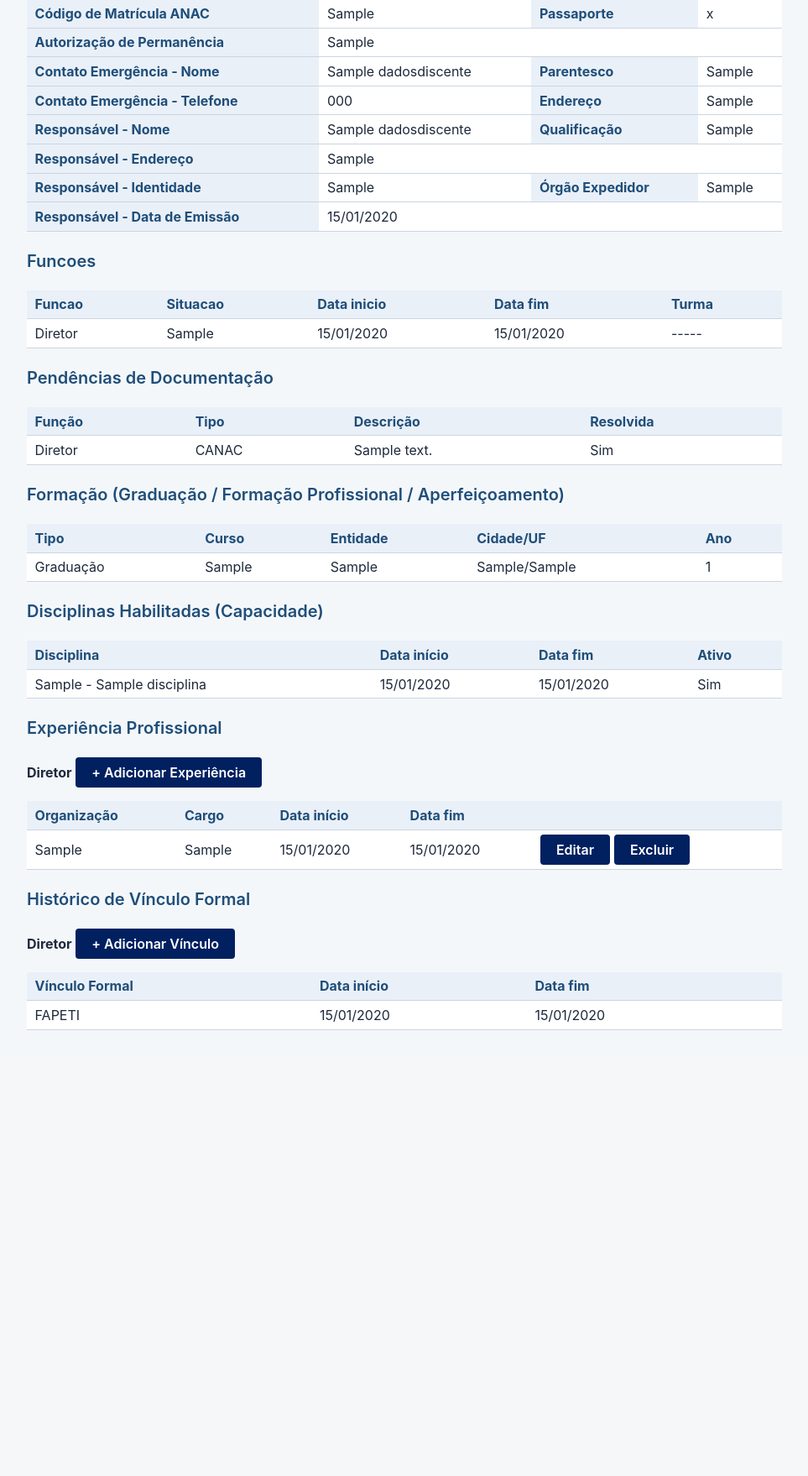
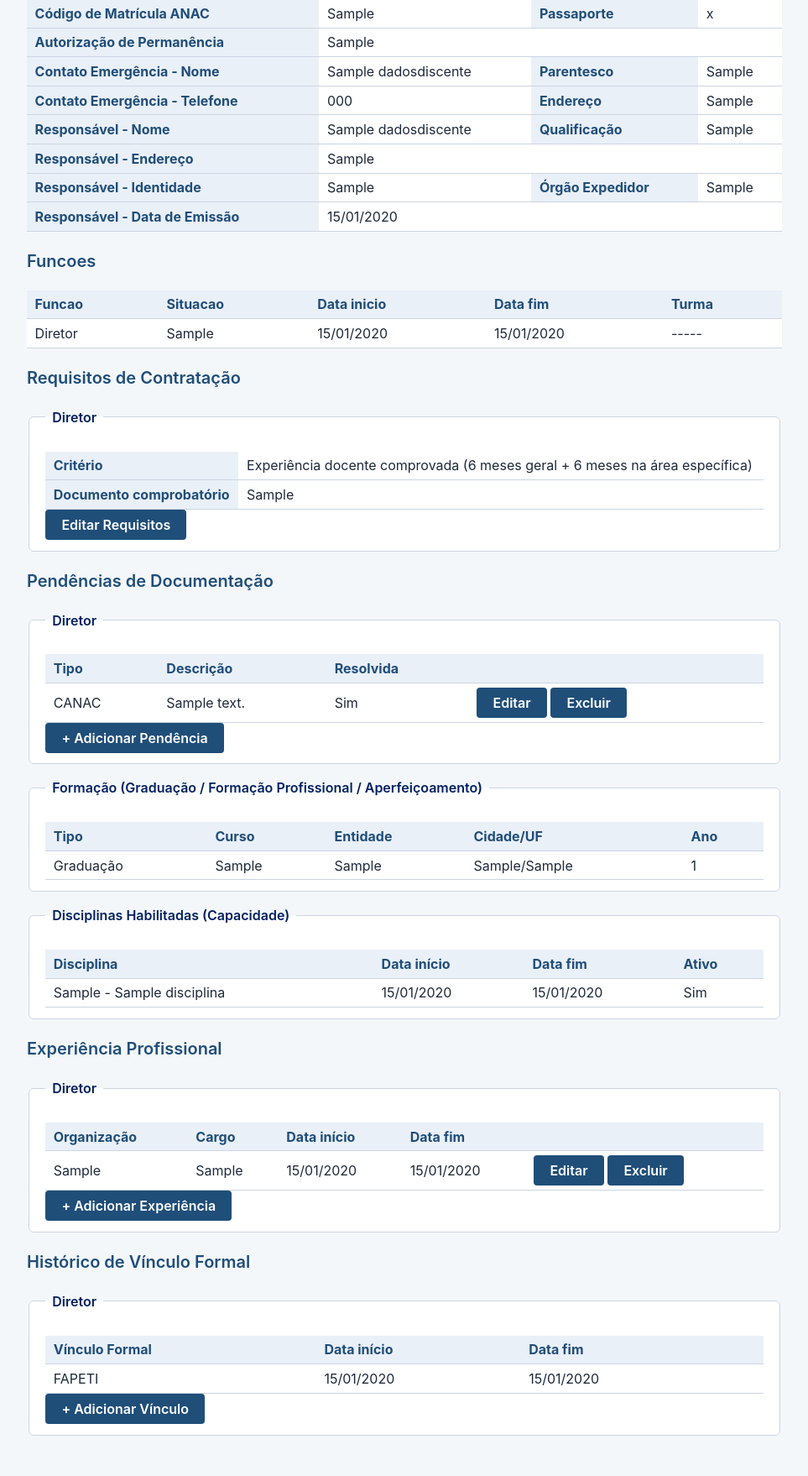
Before and after one commit to AssumFeres/gestao-escolar, a Django app: page /cadastros/1/ in a window 1280 px wide. Shown: the part 756-2514 px from the top of the page at 84% size, without its empty margins (158-1121 px from the left). Before the commit the page ends 1983 px from the top, so only its background shows below. Run offline with Django 5.2, Linux system fonts and the light colour scheme; data comes from the database, SQL or seed files in the repository; tables that the repository leaves empty hold one stand-in row (values such as "Sample post").

Commit message:
feat: CRUD de Pendencia, refino visual (fieldset/.btn-crud), Requisitos de Contratacao
CRUD via popup de PendenciaCadastro (Create/Update/Delete), ultima das
4 entidades repetiveis do cadastro inicial -- fecha a migracao de
arquitetura docs/21 para essa camada. EditarPendenciaCadastroView
preenche resolvida_em automaticamente ao marcar resolvida=True (e
limpa se desmarcar), sem expor esse campo no formulario.

Refino visual: nova classe .btn-crud (#1F4E79), separada de
--cor-primaria de proposito (nao afeta o resto do site). Pendencias/
Experiencia/Historico/Formacao/Capacidade agora em fieldset (reusa
estilo de card ja existente desde a Etapa 7.3), com botao +Adicionar
movido para o final de cada card.

Migration 0004: requisito_contratacao (RadioSelect, 3 opcoes RBAC 141)
e documento_comprobatorio (texto livre) em AtribuicaoFuncao -- aplica-se
a Docente e Gestao (nao Discente). Documento comprobatorio como texto
livre, nao FK, porque Gestao nunca tem FormacaoDocente (so Experiencia).
EditarRequisitoContratacaoView e a primeira entidade do CRUD independente
que nao e uma lista repetivel -- so Editar, sem Adicionar/Excluir.

Decisao registrada (Etapa B, NAO executada ainda): eliminar
preencher_requisitos_docente.html, consolidando o CRUD de Formacao em
detalhe.html.

Testado manualmente com sucesso: Adicionar/Editar/Excluir Pendencia,
marcar/desmarcar resolvida com resolvida_em automatico, Editar
Requisitos de Contratacao via radio, secao ausente para Discente,
regressao de Formacao/Vinculo/Experiencia.

pytest: 29 passed (sem cobertura automatizada para as Views/Forms
novas ainda).

```diff
--- a/cadastros/templates/cadastros/detalhe.html
+++ b/cadastros/templates/cadastros/detalhe.html
@@ -158,31 +158,75 @@ de Gestao Escolar{% endblock %} {% block content %}
 <p>Nenhuma funcao cadastrada.</p>
 {% endif %}
 
+<h3>Requisitos de Contratação</h3>
+{% for atribuicao in pessoa.atribuicoes.all %}
+  {% if atribuicao.funcao.categoria != 'DISCENTE' %}
+  <fieldset>
+    <legend>{{ atribuicao.funcao.nome }}</legend>
+    <table>
+      <tr>
+        <th>Critério</th>
+        <td>{{ atribuicao.get_requisito_contratacao_display|default:"-----" }}</td>
+      </tr>
+      <tr>
+        <th>Documento comprobatório</th>
+        <td>{{ atribuicao.documento_comprobatorio|default:"-----" }}</td>
+      </tr>
+    </table>
+    <button type="button" class="btn-abrir-modal-crud btn-crud"
+            data-url="{% url 'editar-requisito-contratacao' pk=atribuicao.id %}">
+      Editar Requisitos
+    </button>
+  </fieldset>
+  {% endif %}
+{% endfor %}
+
 <h3>Pendências de Documentação</h3>
+{% for atribuicao in pessoa.atribuicoes.all %}
+  <fieldset>
+    <legend>{{ atribuicao.funcao.nome }}</legend>
+    {% if atribuicao.pendencias.all %}
     <table>
       <thead>
         <tr>
-      <th>Função</th>
           <th>Tipo</th>
           <th>Descrição</th>
           <th>Resolvida</th>
+          <th></th>
         </tr>
       </thead>
       <tbody>
-    {% for atribuicao in pessoa.atribuicoes.all %}
         {% for pendencia in atribuicao.pendencias.all %}
         <tr>
-        <td>{{ atribuicao.funcao.nome }}</td>
           <td>{{ pendencia.get_tipo_display }}</td>
           <td>{{ pendencia.descricao|default:"-----" }}</td>
           <td>{{ pendencia.resolvida|yesno:"Sim,Não" }}</td>
+          <td>
+            <button type="button" class="btn-abrir-modal-crud btn-crud"
+                    data-url="{% url 'editar-pendencia' pk=pendencia.id %}">
+              Editar
+            </button>
+            <button type="button" class="btn-abrir-modal-crud btn-crud"
+                    data-url="{% url 'excluir-pendencia' pk=pendencia.id %}">
+              Excluir
+            </button>
+          </td>
         </tr>
-      {% endfor %}
         {% endfor %}
       </tbody>
     </table>
+    {% else %}
+    <p>Nenhuma pendência cadastrada.</p>
+    {% endif %}
+    <button type="button" class="btn-abrir-modal-crud btn-crud"
+            data-url="{% url 'adicionar-pendencia' pk=atribuicao.id %}">
+      + Adicionar Pendência
+    </button>
+  </fieldset>
+{% endfor %}
 
-<h3>Formação (Graduação / Formação Profissional / Aperfeiçoamento)</h3>
+<fieldset>
+  <legend>Formação (Graduação / Formação Profissional / Aperfeiçoamento)</legend>
   <table>
     <thead>
       <tr>
@@ -207,8 +251,10 @@ de Gestao Escolar{% endblock %} {% block content %}
       {% endfor %}
     </tbody>
   </table>
+</fieldset>
 
-<h3>Disciplinas Habilitadas (Capacidade)</h3>
+<fieldset>
+  <legend>Disciplinas Habilitadas (Capacidade)</legend>
   <table>
     <thead>
       <tr>
@@ -231,17 +277,14 @@ de Gestao Escolar{% endblock %} {% block content %}
       {% endfor %}
     </tbody>
   </table>
+</fieldset>
 
 <h3>Experiência Profissional</h3>
 {% for atribuicao in pessoa.atribuicoes.all %}
   {% if atribuicao.funcao.categoria == 'GESTAO' %}
-  <p>
-    <strong>{{ atribuicao.funcao.nome }}</strong>
-    <button type="button" class="btn-abrir-modal-crud"
-            data-url="{% url 'adicionar-experiencia' pk=atribuicao.id %}">
-      + Adicionar Experiência
-    </button>
-  </p>
+  <fieldset>
+    <legend>{{ atribuicao.funcao.nome }}</legend>
+    {% if atribuicao.experiencias_profissionais.all %}
     <table>
       <thead>
         <tr>
@@ -260,11 +303,11 @@ de Gestao Escolar{% endblock %} {% block content %}
           <td>{{ experiencia.data_inicio|date:"d/m/Y" }}</td>
           <td>{{ experiencia.data_fim|date:"d/m/Y"|default:"-----" }}</td>
           <td>
-          <button type="button" class="btn-abrir-modal-crud"
+            <button type="button" class="btn-abrir-modal-crud btn-crud"
                     data-url="{% url 'editar-experiencia' pk=experiencia.id %}">
               Editar
             </button>
-          <button type="button" class="btn-abrir-modal-crud"
+            <button type="button" class="btn-abrir-modal-crud btn-crud"
                     data-url="{% url 'excluir-experiencia' pk=experiencia.id %}">
               Excluir
             </button>
@@ -273,19 +316,23 @@ de Gestao Escolar{% endblock %} {% block content %}
         {% endfor %}
       </tbody>
     </table>
+    {% else %}
+    <p>Nenhuma Experiência Profissional cadastrada.</p>
+    {% endif %}
+    <button type="button" class="btn-abrir-modal-crud btn-crud"
+            data-url="{% url 'adicionar-experiencia' pk=atribuicao.id %}">
+      + Adicionar Experiência
+    </button>
+  </fieldset>
   {% endif %}
 {% endfor %}
 
 <h3>Histórico de Vínculo Formal</h3>
 {% for atribuicao in pessoa.atribuicoes.all %}
   {% if atribuicao.funcao.categoria != 'DISCENTE' %}
-  <p>
-    <strong>{{ atribuicao.funcao.nome }}</strong>
-    <button type="button" class="btn-abrir-modal-crud"
-            data-url="{% url 'adicionar-historico-vinculo' pk=atribuicao.id %}">
-      + Adicionar Vínculo
-    </button>
-  </p>
+  <fieldset>
+    <legend>{{ atribuicao.funcao.nome }}</legend>
+    {% if atribuicao.historico_vinculo_formal.all %}
     <table>
       <thead>
         <tr>
@@ -303,7 +350,7 @@ de Gestao Escolar{% endblock %} {% block content %}
           <td>{{ historico.data_fim|date:"d/m/Y"|default:"-----" }}</td>
           <td>
             {% if not historico.data_fim %}
-          <button type="button" class="btn-abrir-modal-crud"
+            <button type="button" class="btn-abrir-modal-crud btn-crud"
                     data-url="{% url 'encerrar-historico-vinculo' pk=historico.id %}">
               Encerrar
             </button>
@@ -313,6 +360,14 @@ de Gestao Escolar{% endblock %} {% block content %}
         {% endfor %}
       </tbody>
     </table>
+    {% else %}
+    <p>Nenhum Vínculo Formal cadastrado.</p>
+    {% endif %}
+    <button type="button" class="btn-abrir-modal-crud btn-crud"
+            data-url="{% url 'adicionar-historico-vinculo' pk=atribuicao.id %}">
+      + Adicionar Vínculo
+    </button>
+  </fieldset>
   {% endif %}
 {% endfor %}
 
--- a/cadastros/urls.py
+++ b/cadastros/urls.py
@@ -5,7 +5,9 @@ from .views import (
     EditarFormacaoDocenteView, ExcluirFormacaoDocenteView,
     AdicionarHistoricoVinculoFormalView, EncerrarHistoricoVinculoFormalView,
     AdicionarExperienciaProfissionalView, EditarExperienciaProfissionalView,
-    ExcluirExperienciaProfissionalView,
+    ExcluirExperienciaProfissionalView, AdicionarPendenciaCadastroView,
+    EditarPendenciaCadastroView, ExcluirPendenciaCadastroView,
+    EditarRequisitoContratacaoView,
 )
 
 urlpatterns = [
@@ -20,5 +22,9 @@ urlpatterns = [
     path('atribuicao/<int:pk>/experiencias/nova/', AdicionarExperienciaProfissionalView.as_view(), name='adicionar-experiencia'),
     path('experiencias/<int:pk>/editar/', EditarExperienciaProfissionalView.as_view(), name='editar-experiencia'),
     path('experiencias/<int:pk>/excluir/', ExcluirExperienciaProfissionalView.as_view(), name='excluir-experiencia'),
+    path('atribuicao/<int:pk>/pendencias/nova/', AdicionarPendenciaCadastroView.as_view(), name='adicionar-pendencia'),
+    path('pendencias/<int:pk>/editar/', EditarPendenciaCadastroView.as_view(), name='editar-pendencia'),
+    path('pendencias/<int:pk>/excluir/', ExcluirPendenciaCadastroView.as_view(), name='excluir-pendencia'),
+    path('atribuicao/<int:pk>/requisito-contratacao/editar/', EditarRequisitoContratacaoView.as_view(), name='editar-requisito-contratacao'),
     path('<int:pk>/', DetalhePessoaView.as_view(), name='detalhe-pessoa'),
 ]
--- a/cadastros/views.py
+++ b/cadastros/views.py
@@ -6,6 +6,7 @@ Views (API e Template): traduzem HTTP <-> Service. Não contêm regra de negóci
 from django.shortcuts import get_object_or_404, render, redirect
 from django.urls import reverse
 from django.http import JsonResponse
+from django.utils import timezone
 from django.core.exceptions import ValidationError
 from django.views.generic import ListView, DetailView, View, CreateView, UpdateView, DeleteView
 
@@ -16,11 +17,13 @@ from rest_framework import status
 from .models import (
     Pessoa, Funcao, CategoriaFuncao, DadosDocente, FormacaoDocente,
     AtribuicaoFuncao, HistoricoVinculoFormal, ExperienciaProfissional,
+    PendenciaCadastro,
 )
 from .forms import (
     CadastrarPessoaForm, FormacaoDocenteModelForm,
     HistoricoVinculoFormalModelForm, EncerrarHistoricoVinculoFormalForm,
-    ExperienciaProfissionalModelForm,
+    ExperienciaProfissionalModelForm, PendenciaCadastroModelForm,
+    EditarPendenciaCadastroForm, EditarRequisitoContratacaoForm,
     FormacaoDocenteFormSet, ExperienciaProfissionalFormSet,
     HistoricoVinculoFormalFormSet, PendenciaCadastroFormSet,
 )
@@ -323,6 +326,11 @@ class PreencherRequisitosDocenteView(View):
     de novo — o botão "Preencher Requisitos de Contratação" já sabe qual Docente
     acabou de ser cadastrado). Hoje já mostra e permite gerenciar as Formações
     (CRUD independente, ver docs/21), além de confirmar que o Docente existe.
+
+    NOTA (02/09/2026): decisão tomada de eliminar esta tela e consolidar tudo
+    em detalhe.html, movendo o CRUD de Formação para lá — mas essa mudança
+    (Etapa B) ainda NÃO foi executada. Esta View e seus botões continuam
+    funcionando normalmente até essa etapa ser feita numa sessão futura.
     """
     template_name = 'cadastros/preencher_requisitos_docente.html'
 
@@ -344,8 +352,8 @@ class ModalCrudMixin:
 
     `template_fragmento` é obrigatório em cada subclasse — cada entidade tem
     seu próprio fragmento (Formação, Histórico de Vínculo, Experiência
-    Profissional, e futuramente Pendência/Capacidade quando o CRUD for
-    replicado). A confirmação de exclusão usa um fragmento genérico único
+    Profissional, Pendência de Cadastro, Requisito de Contratação). A
+    confirmação de exclusão usa um fragmento genérico único
     (`_confirmar_exclusao_fragment.html`), reaproveitado por todas as
     entidades que permitem Delete real.
     """
@@ -434,7 +442,7 @@ class ExcluirFormacaoDocenteView(ModalCrudMixin, DeleteView):
     Terceira e última metade do CRUD de FormacaoDocente: exclusão real
     (diferente de HistoricoVinculoFormal, que nunca permite Delete). Usa o
     fragmento genérico de confirmação, compartilhado com qualquer outra
-    entidade que permita Delete real (ver ExcluirExperienciaProfissionalView).
+    entidade que permita Delete real.
     """
     model = FormacaoDocente
     template_name = 'cadastros/confirmar_exclusao.html'
@@ -508,7 +516,7 @@ class AdicionarExperienciaProfissionalView(ModalCrudMixin, CreateView):
     CRUD independente de ExperienciaProfissional (Gestão) — mesma estrutura
     de AdicionarFormacaoDocenteView, mas o pai é uma AtribuicaoFuncao, não
     um DadosDocente. Diferente de HistoricoVinculoFormal, esta entidade
-    permite Delete real (ver ExcluirExperienciaProfissionalView).
+    permite Delete real.
     """
     model = ExperienciaProfissional
     form_class = ExperienciaProfissionalModelForm
@@ -566,3 +574,93 @@ class ExcluirExperienciaProfissionalView(ModalCrudMixin, DeleteView):
 
     def get_success_url(self):
         return reverse('detalhe-pessoa', kwargs={'pk': self.object.atribuicao.pessoa_id})
+
+
+class AdicionarPendenciaCadastroView(ModalCrudMixin, CreateView):
+    """
+    CRUD independente de PendenciaCadastro — universal, qualquer categoria
+    (Discente/Docente/Gestão), diferente de Experiência/Histórico que são
+    condicionais. O pai é uma AtribuicaoFuncao, resolvida pela URL.
+    """
+    model = PendenciaCadastro
+    form_class = PendenciaCadastroModelForm
+    template_name = 'cadastros/form_pendencia.html'
+    template_fragmento = 'cadastros/_form_pendencia_fragment.html'
+
+    def dispatch(self, request, *args, **kwargs):
+        self.atribuicao = get_object_or_404(AtribuicaoFuncao, pk=kwargs['pk'])
+        return super().dispatch(request, *args, **kwargs)
+
+    def form_valid(self, form):
+        form.instance.atribuicao = self.atribuicao
+        return super().form_valid(form)
+
+    def get_context_data(self, **kwargs):
+        context = super().get_context_data(**kwargs)
+        context['atribuicao'] = self.atribuicao
+        context['editando'] = False
+        return context
+
+    def get_success_url(self):
+        return reverse('detalhe-pessoa', kwargs={'pk': self.atribuicao.pessoa_id})
+
+
+class EditarPendenciaCadastroView(ModalCrudMixin, UpdateView):
+    """
+    Edita uma PendenciaCadastro já existente, incluindo marcar como
+    resolvida. 'resolvida_em' é preenchido/limpo automaticamente aqui
+    (não é campo do EditarPendenciaCadastroForm) — evita o usuário digitar
+    uma data manual incoerente com o clique real de "resolvida".
+    """
+    model = PendenciaCadastro
+    form_class = EditarPendenciaCadastroForm
+    template_name = 'cadastros/form_pendencia.html'
+    template_fragmento = 'cadastros/_form_pendencia_fragment.html'
+
+    def form_valid(self, form):
+        if form.instance.resolvida and not form.instance.resolvida_em:
+            form.instance.resolvida_em = timezone.now()
+        elif not form.instance.resolvida:
+            form.instance.resolvida_em = None
+        return super().form_valid(form)
+
+    def get_context_data(self, **kwargs):
+        context = super().get_context_data(**kwargs)
+        context['atribuicao'] = self.object.atribuicao
+        context['editando'] = True
+        return context
+
+    def get_success_url(self):
+        return reverse('detalhe-pessoa', kwargs={'pk': self.object.atribuicao.pessoa_id})
+
+
+class ExcluirPendenciaCadastroView(ModalCrudMixin, DeleteView):
+    """Exclusão real de PendenciaCadastro — mesmo fragmento genérico de confirmação."""
+    model = PendenciaCadastro
+    template_name = 'cadastros/confirmar_exclusao.html'
+    template_fragmento = 'cadastros/_confirmar_exclusao_fragment.html'
+
+    def get_context_data(self, **kwargs):
+        context = super().get_context_data(**kwargs)
+        context['url_voltar'] = reverse('detalhe-pessoa', kwargs={'pk': self.object.atribuicao.pessoa_id})
+        return context
+
+    def get_success_url(self):
+        return reverse('detalhe-pessoa', kwargs={'pk': self.object.atribuicao.pessoa_id})
+
+
+class EditarRequisitoContratacaoView(ModalCrudMixin, UpdateView):
+    """
+    Edita os Requisitos de Contratação (RBAC 141) de uma AtribuicaoFuncao já
+    existente — Docente ou Gestão. Diferente das outras entidades do CRUD
+    independente, não é uma lista repetível: não há Adicionar nem Excluir,
+    só Editar 2 campos direto na própria AtribuicaoFuncao (não precisa de
+    dispatch() resolvendo um "pai" — o objeto editado já é o pai).
+    """
+    model = AtribuicaoFuncao
+    form_class = EditarRequisitoContratacaoForm
+    template_name = 'cadastros/form_requisito_contratacao.html'
+    template_fragmento = 'cadastros/_form_requisito_contratacao_fragment.html'
+
+    def get_success_url(self):
+        return reverse('detalhe-pessoa', kwargs={'pk': self.object.pessoa_id})
--- a/static/global/css/base.css
+++ b/static/global/css/base.css
@@ -10,25 +10,25 @@
   /* Cores institucionais */
   --cor-primaria: #002060;
   --cor-primaria-hover: #001640;
-    --cor-secundaria: #1F4E79;
-    --cor-destaque: #2F75B5;
+  --cor-secundaria: #1f4e79;
+  --cor-destaque: #2f75b5;
 
   /* Fundos */
-    --fundo-pagina: #F4F7FA;
-    --fundo-card: #FFFFFF;
-    --fundo-secao: #EAF0F8;
+  --fundo-pagina: #f4f7fa;
+  --fundo-card: #ffffff;
+  --fundo-secao: #eaf0f8;
 
   /* Bordas */
-    --cor-borda: #CBD5E1;
+  --cor-borda: #cbd5e1;
 
   /* Textos */
-    --cor-texto: #1E293B;
-    --cor-texto-secundario: #64748B;
+  --cor-texto: #1e293b;
+  --cor-texto-secundario: #64748b;
 
   /* Estados */
   --cor-sucesso: #198754;
-    --cor-aviso: #B7791F;
-    --cor-erro: #C62828;
+  --cor-aviso: #b7791f;
+  --cor-erro: #c62828;
 }
 
 /* ----------------------------------------------------------
@@ -283,6 +283,16 @@ fieldset fieldset legend {
   background-color: var(--cor-primaria);
 }
 
+/* Botões do CRUD via popup (Formação/Vínculo/Experiência/Pendência, docs/21) —
+   cor própria, intencionalmente distinta de --cor-primaria */
+.btn-crud {
+  background-color: #1f4e79;
+}
+
+.btn-crud:hover {
+  background-color: #163c5c;
+}
+
 /* Botão principal de salvar, no fim do formulário */
 button[type="submit"] {
   font-size: 1.05rem;
```
Also changed, not shown: cadastros/forms.py (+71 -6 lines), cadastros/models.py (+12 -0 lines), cadastros/templates/cadastros/_form_pendencia_fragment.html (added, +12 -0 lines), cadastros/templates/cadastros/_form_requisito_contratacao_fragment.html (added, +17 -0 lines), cadastros/templates/cadastros/form_pendencia.html (added, +7 -0 lines), cadastros/templates/cadastros/form_requisito_contratacao.html (added, +7 -0 lines), cadastros/templates/cadastros/preencher_requisitos_docente.html (+10 -8 lines), cadastros/migrations/0004_atribuicaofuncao_documento_comprobatorio_and_more.py (added). Lines whose indentation alone changed are shown as unchanged.
